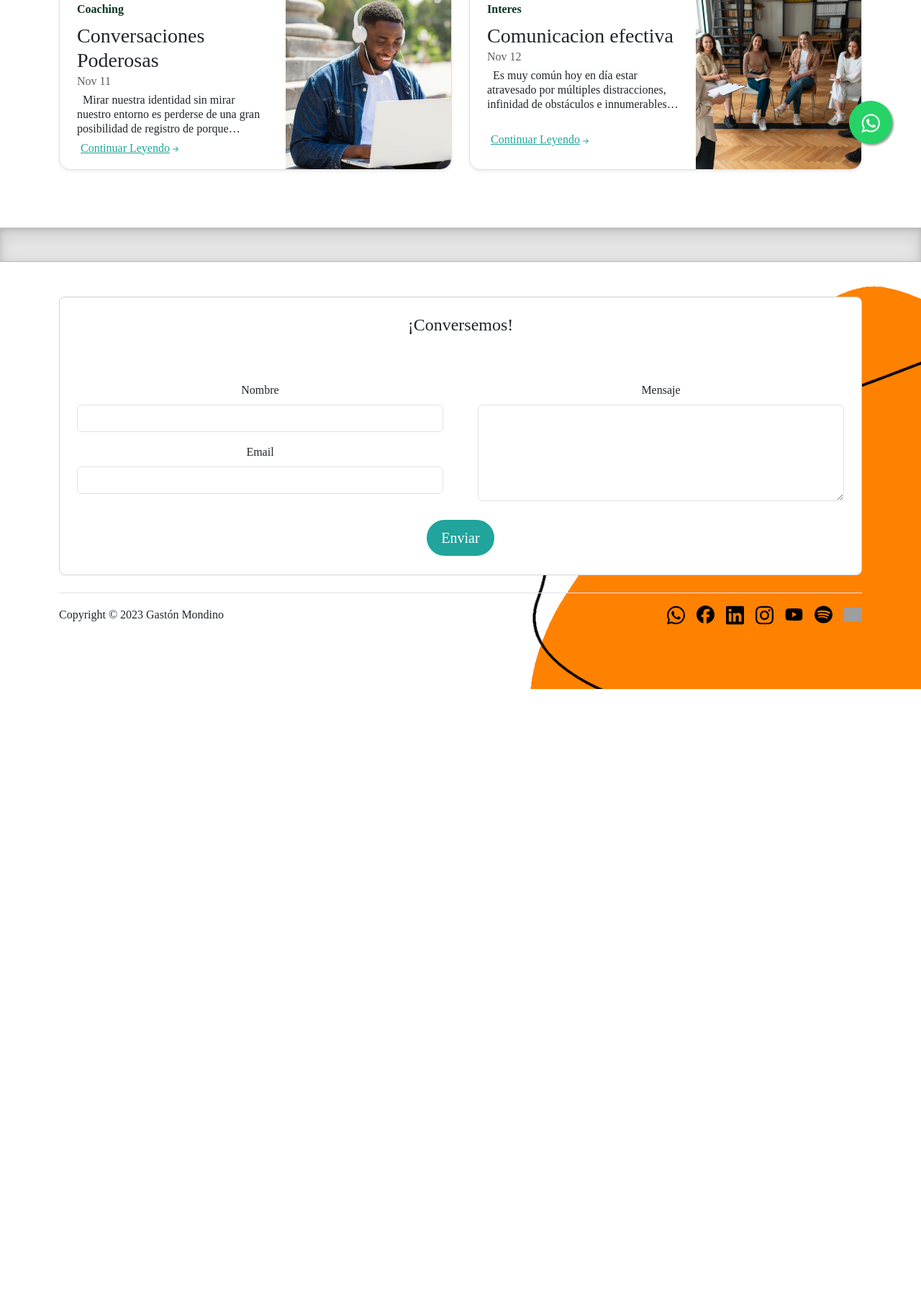
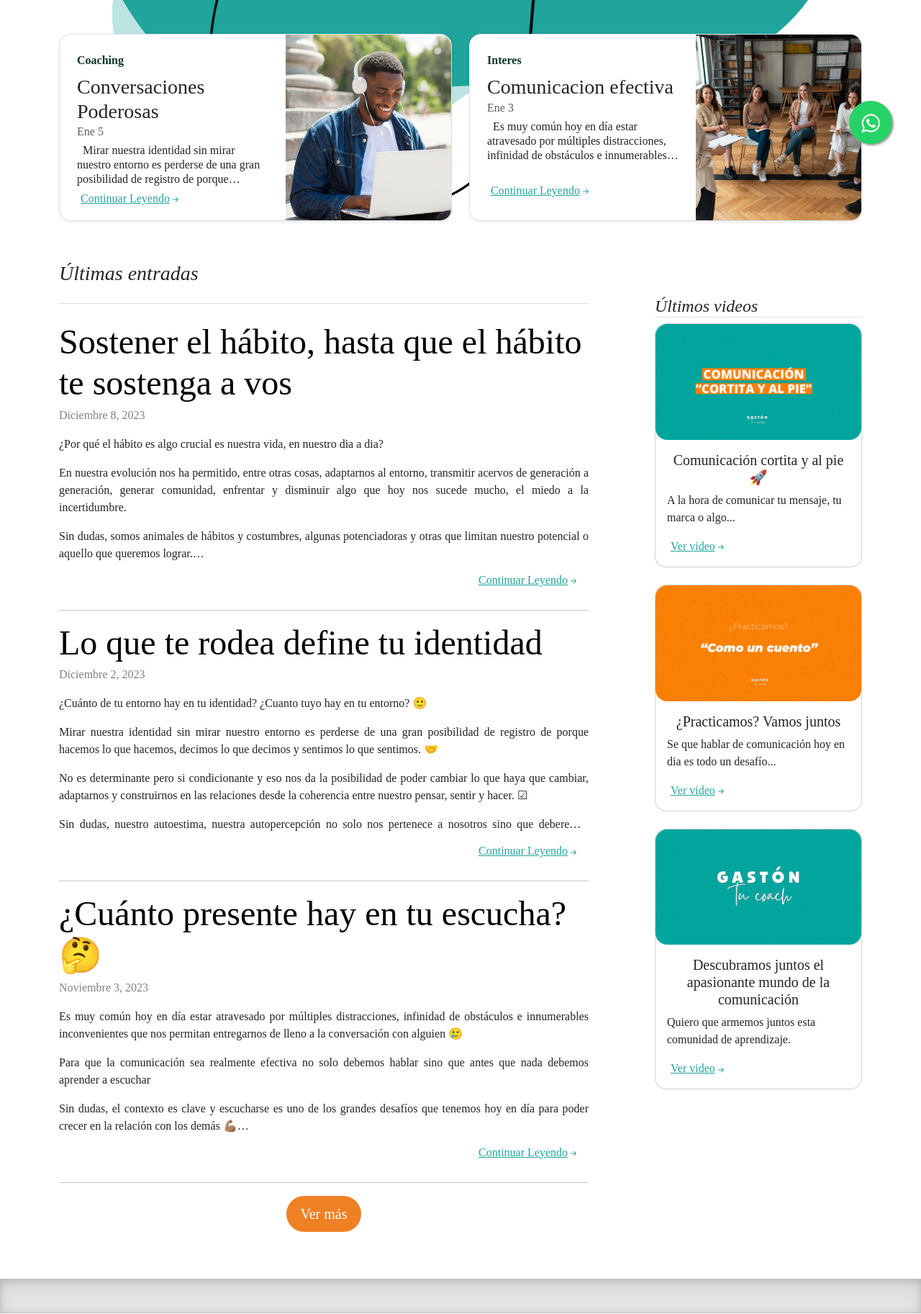
Before and after one commit to naachocaceress/GastonMondino, a PHP site: page /blog.html in a window 1280 px wide. Shown: the part 560-2385 px from the top of the page at 72% size. Before the commit the page ends 1517 px from the top, so only its background shows below. Run offline with PHP 8.4, Linux system fonts and the light colour scheme; some libraries are stand-ins or nearby versions; some web fonts are replaced; grey boxes are pictures that could not be loaded.

Commit message:
Version 3.2 - Inicio Blogs

```diff
--- a/acercademi.html
+++ b/acercademi.html
@@ -46,7 +46,6 @@
 
     <br><br><br><br>
 
-    <!-- Inicio -->
     <div class="container mt-5 textfinal" data-aos="fade" data-aos-duration="1500">
 
         <div class="row p-2">
--- a/blog.html
+++ b/blog.html
@@ -11,6 +11,9 @@
     <link rel="stylesheet" href="../css/styles.css" />
     <link rel="stylesheet" href="../css/blog.css" />
     <link rel="stylesheet" href="/css/estilos.css">
+
+    <link rel="stylesheet" href="https://unpkg.com/aos@2.3.1/dist/aos.css" />
+    <script src="https://unpkg.com/aos@2.3.1/dist/aos.js"></script>
 
     <script src="https://code.jquery.com/jquery-3.5.1.min.js"></script>
     <script>
@@ -45,27 +48,36 @@
 
     <main class="container">
 
-        <div class="p-4 p-md-5 mb-4 rounded-4 text-body-emphasis bg-body-secondary prueba">
-            <div class="col-lg-6 px-0">
-                <h1 class="display-4 fst-italic">Title of a longer featured blog post</h1>
-                <p class="lead my-3">Multiple lines of text that form the lede, informing new readers quickly and
-                    efficiently about what’s most interesting in this post’s contents.</p>
-                <p class="lead mb-0 linkAPagina"><a href="#" class="text-body-emphasis fw-bold">Continuar leyendo</a></p>
+        <div class="blogsImportantes">
+
+        <div class="p-4 p-md-5 mb-4 rounded-4 text-body-emphasis principal" data-aos="fade" data-aos-duration="1500">
+            <div class="col-lg-6 px-0" style="color: white;">
+                <h1 class="display-4 fst-italic">Donde está tu atención, está tu energía</h1>
+                <p class="lead my-3">Te pregunto y me pregunto, ¿la atención que estas teniendo y que se lleva gran
+                    parte de tu energía está donde queres que esté? 😏</p>
+                <p class="lead mb-0 linkAPaginaBlog"><a href="#" class="linkAPaginaBlog fw-bold">Continuar
+                        leyendo</a><svg xmlns="http://www.w3.org/2000/svg" width="32" height="32" fill="currentColor"
+                        class="bi bi-arrow-right-short" viewBox="0 0 16 16">
+                        <path fill-rule="evenodd"
+                            d="M4 8a.5.5 0 0 1 .5-.5h5.793L8.146 5.354a.5.5 0 1 1 .708-.708l3 3a.5.5 0 0 1 0 .708l-3 3a.5.5 0 0 1-.708-.708L10.293 8.5H4.5A.5.5 0 0 1 4 8" />
+                    </svg></p>
             </div>
         </div>
 
         <div class="row mb-2">
 
-            <div class="col-md-6"> <br>
+            <div class="col-md-6" data-aos="fade-right"> <br>
                 <div class="tarjetaBlog row g-0 border rounded-4 overflow-hidden flex-md-row mb-4 shadow-sm h-md-250 position-relative"
                     style="background-color: white;">
                     <div class="tarjetaTexto col p-4 d-flex flex-column position-static">
                         <strong class="d-inline-block mb-2 text-success-emphasis">Coaching</strong>
                         <h3 class="tituloH mb-0">Conversaciones Poderosas
                         </h3>
-                        <div class="mb-1 text-body-secondary">Nov 11</div>
+                        <div class="mb-1 text-body-secondary">Ene 5</div>
                         <p class="textoP mb-auto">
-                            &nbsp; Mirar nuestra identidad sin mirar nuestro entorno es perderse de una gran posibilidad de registro de porque hacemos lo que hacemos, decimos lo que decimos y sentimos lo que sentimos.
+                            &nbsp; Mirar nuestra identidad sin mirar nuestro entorno es perderse de una gran posibilidad
+                            de registro de porque hacemos lo que hacemos, decimos lo que decimos y sentimos lo que
+                            sentimos.
                         </p>
                         <a href="#" class="linkAPagina">Continuar Leyendo</a>
                     </div>
@@ -75,15 +87,17 @@
                 </div>
             </div>
 
-            <div class="col-md-6"> <br>
+            <div class="col-md-6" data-aos="fade-left"> <br>
                 <div class="tarjetaBlog row g-0 border rounded-4 overflow-hidden flex-md-row mb-4 shadow-sm h-md-250 position-relative"
                     style="background-color: white;">
                     <div class="tarjetaTexto col p-4 d-flex flex-column position-static">
                         <strong class="d-inline-block mb-2 text-success-emphasis">Interes</strong>
                         <h3 class="tituloH mb-0">Comunicacion efectiva</h3>
-                        <div class="mb-1 text-body-secondary">Nov 12</div>
+                        <div class="mb-1 text-body-secondary">Ene 3</div>
                         <p class="textoP mb-auto">
-                            &nbsp; Es muy común hoy en día estar atravesado por múltiples distracciones, infinidad de obstáculos e innumerables inconvenientes que nos permitan entregarnos de lleno a la conversación con alguien
+                            &nbsp; Es muy común hoy en día estar atravesado por múltiples distracciones, infinidad de
+                            obstáculos e innumerables inconvenientes que nos permitan entregarnos de lleno a la
+                            conversación con alguien
                         </p>
                         <a href="#" class="linkAPagina">Continuar Leyendo</a>
                     </div>
@@ -95,7 +109,146 @@
 
         </div>
 
+        </div>
 
+        <br>
+
+        <div class="row mb-2">
+
+            <div class="col-md-8">
+                <h3 class="pb-4 mb-4 fst-italic border-bottom">
+                    Últimas entradas
+                </h3>
+
+                <article class="blog-post">
+                    <h2 class="display-5 link-body-emphasis mb-1">Sostener el hábito, hasta que el hábito te sostenga a
+                        vos</h2>
+                    <p class="blog-post-meta">Diciembre 8, 2023</p>
+
+                    <div class="cuerpoBlog">
+                        <p>¿Por qué el hábito es algo crucial es nuestra vida, en nuestro dia a dia?</p>
+                        <p>En nuestra evolución nos ha permitido, entre otras cosas, adaptarnos al entorno, transmitir
+                            acervos de generación a generación, generar comunidad, enfrentar y disminuir algo que hoy
+                            nos sucede mucho, el miedo a la incertidumbre.</p>
+                        <p>Sin dudas, somos animales de hábitos y costumbres, algunas potenciadoras y otras que limitan
+                            nuestro potencial o aquello que queremos lograr.</p>
+                        <p>Trabajar sobre los hábitos, es trabajar la identidad de quienes estamos siendo en el aquí
+                            ahora, que resultados estamos obteniendo, y quienes necesitamos ser en adelante para lograr
+                            eso diferente que visualizamos a futuro.</p>
+                        <p>Contame ¿Son consciente de tus hábitos potenciadores y de aquellos que no lo son tanto?</p>
+                    </div>
+
+                    <div class="d-flex p-2" style="justify-content: flex-end;">
+                        <a href="#" class="linkAPagina">Continuar Leyendo</a>
+                    </div>
+                </article>
+
+                <hr>
+
+                <article class="blog-post">
+                    <h2 class="display-5 link-body-emphasis mb-1">Lo que te rodea define tu identidad</h2>
+                    <p class="blog-post-meta">Diciembre 2, 2023</p>
+
+                    <div class="cuerpoBlog">
+                        <p>¿Cuánto de tu entorno hay en tu identidad? ¿Cuanto tuyo hay en tu entorno? 🙂</p>
+                        <p>Mirar nuestra identidad sin mirar nuestro entorno es perderse de una gran posibilidad de
+                            registro de porque hacemos lo que hacemos, decimos lo que decimos y sentimos lo que
+                            sentimos. 🤝</p>
+                        <p>No es determinante pero si condicionante y eso nos da la posibilidad de poder cambiar lo que
+                            haya que cambiar, adaptarnos y construirnos en las relaciones desde la coherencia entre
+                            nuestro pensar, sentir y hacer. ☑</p>
+                        <p>Sin dudas, nuestro autoestima, nuestra autopercepción no solo nos pertenece a nosotros sino
+                            que deberemos mirarla desde un prisma relacional, cultural, social y experiencial porque
+                            somos con otros, siempre. 🔄</p>
+                    </div>
+
+                    <div class="d-flex p-2" style="justify-content: flex-end;">
+                        <a href="#" class="linkAPagina">Continuar Leyendo</a>
+                    </div>
+                </article>
+
+                <hr>
+
+                <article class="blog-post">
+                    <h2 class="display-5 link-body-emphasis mb-1">¿Cuánto presente hay en tu escucha? 🤔</h2>
+                    <p class="blog-post-meta">Noviembre 3, 2023</p>
+
+                    <div class="cuerpoBlog">
+                        <p>Es muy común hoy en día estar atravesado por múltiples distracciones, infinidad de obstáculos
+                            e innumerables inconvenientes que nos permitan entregarnos de lleno a la conversación con
+                            alguien 🥲</p>
+                        <p>Para que la comunicación sea realmente efectiva no solo debemos hablar sino que antes que
+                            nada debemos aprender a escuchar</p>
+                        <p>Sin dudas, el contexto es clave y escucharse es uno de los grandes desafíos que tenemos hoy
+                            en día para poder crecer en la relación con los demás 💪🏽</p>
+                        <p>¿Qué opinas? Te leo 🙌🏽</p>
+                    </div>
+
+                    <div class="d-flex p-2" style="justify-content: flex-end;">
+                        <a href="#" class="linkAPagina">Continuar Leyendo</a>
+                    </div>
+                </article>
+
+                <hr>
+
+                <nav class="blog-pagination text-center" aria-label="Pagination">
+                    <a href="#"
+                    class="ov-btn-grow-ellipse">Ver más</a>
+                </nav>
+
+            </div>
+
+            <div class="col-md-4 d-none d-md-block" style="padding-left: 80px;"><br><br>
+
+                <h4 class="fst-italic border-bottom">Últimos videos</h4>
+
+                <div class="card mx-auto rounded-4 cardSombra" style="max-width: 24rem;" data-aos="fade-left">
+                    <div class="ratio ratio-16x9">
+                        <a href="https://www.youtube.com/watch?v=PwCg2CPKQ2c"><img src="/img/miniaturaYoutube.jpg"
+                                class="rounded-4"></a>
+                    </div>
+                    <div class="card-body">
+                        <h5 class="card-title text-center">Comunicación cortita y al pie 🚀</h5>
+                        <p class="card-text">A la hora de comunicar tu mensaje, tu marca o algo...</p>
+                        <a href="https://www.youtube.com/watch?v=PwCg2CPKQ2c" class="card-text linkAPagina">Ver
+                            video</a>
+                    </div>
+                </div>
+
+                <br>
+
+                <div class="card mx-auto rounded-4 cardSombra" style="max-width: 24rem;" data-aos="fade-left">
+                    <div class="ratio ratio-16x9">
+                        <a href="https://www.youtube.com/watch?v=TOtl9kiILAo"><img src="/img/miniaturaYoutube2.jpg"
+                                class="rounded-4"></a>
+                    </div>
+                    <div class="card-body">
+                        <h5 class="card-title text-center">¿Practicamos? Vamos juntos</h5>
+                        <p class="card-text">Se que hablar de comunicación hoy en dia es todo un desafío...</p>
+                        <a href="https://www.youtube.com/watch?v=TOtl9kiILAo" class="card-text linkAPagina">Ver
+                            video</a>
+                    </div>
+                </div>
+
+                <br>
+
+                <div class="card mx-auto rounded-4 cardSombra" style="max-width: 24rem;" data-aos="fade-left">
+                    <div class="ratio ratio-16x9">
+                        <a href="https://www.youtube.com/watch?v=1b9pD2MZuQc"><img src="/img/miniaturaYoutube3.jpg"
+                                class="rounded-4"></a>
+                    </div>
+                    <div class="card-body">
+                        <h5 class="card-title text-center">Descubramos juntos el apasionante mundo de la
+                            comunicación </h5>
+                        <p class="card-text">Quiero que armemos juntos esta comunidad de aprendizaje.</p>
+                        <a href="https://www.youtube.com/watch?v=1b9pD2MZuQc" class="card-text linkAPagina">Ver
+                            video</a>
+                    </div>
+                </div>
+
+            </div>
+
+        </div>
 
     </main>
 
--- a/css/blog.css
+++ b/css/blog.css
@@ -1,8 +1,48 @@
-.prueba {
-    background-image: url(/img/imgSinCopy/blog3.jpg);
+.blogsImportantes{
+    background-image: url(/img/linea7.png);
+    background-repeat: no-repeat;
+    background-position: center;}
+
+.principal {
+    background-image: linear-gradient(rgba(0,0,0,0.5), rgba(0,0,0,0.5)), url(/img/imgSinCopy/blog3.jpg);
     width: 100%; /* 100% del ancho de la ventana */
     height: 100%; /* 100% de la altura de la ventana */
     background-size: cover; /* ajusta la imagen manteniendo su relación de aspecto y cubriendo el contenedor */
     background-position: center; /* centra la imagen */
     background-repeat: no-repeat; /* evita que la imagen se repita */
 }
+
+/* -- */
+
+.linkAPaginaBlog{
+    padding: 5px;
+    color:white;
+    transition: transform 0.3s ease;
+}
+
+.linkAPaginaBlog:hover{
+    transform: scale(0.95);
+}
+
+/* -- */
+
+.cuerpoBlog {
+    display: -webkit-box; /* Necesario para usar -webkit-line-clamp */
+    -webkit-line-clamp: 6; /* Limita el contenido a 5 líneas */
+    -webkit-box-orient: vertical; /* Necesario para usar -webkit-line-clamp */
+    overflow: hidden; /* Esconde el contenido que excede el límite de líneas */
+    text-overflow: ellipsis; /* Agrega los puntos suspensivos al final de la última línea */
+
+    text-align: justify;
+}
+
+.blog-post-meta{
+    color: gray;
+}
+
+/* -- */
+
+img {
+    max-width: 100%;
+    height: auto;
+}
--- a/css/estilos.css
+++ b/css/estilos.css
@@ -101,7 +101,6 @@ html{
 
   /* -- */
 
-
   .tarjetaBlog {
     height: 260px; /* Altura máxima deseada */
 }
@@ -136,3 +135,13 @@ html{
     height: 100%;
     object-fit: cover;
 }
+
+  /* -- */
+
+.cardSombra {
+  transition: box-shadow 0.3s ease;
+}
+
+.cardSombra:hover {
+  box-shadow: 0 0 10px rgba(0, 0, 0, 0.2);
+}
```
Also changed, not shown: img/linea7.png.
